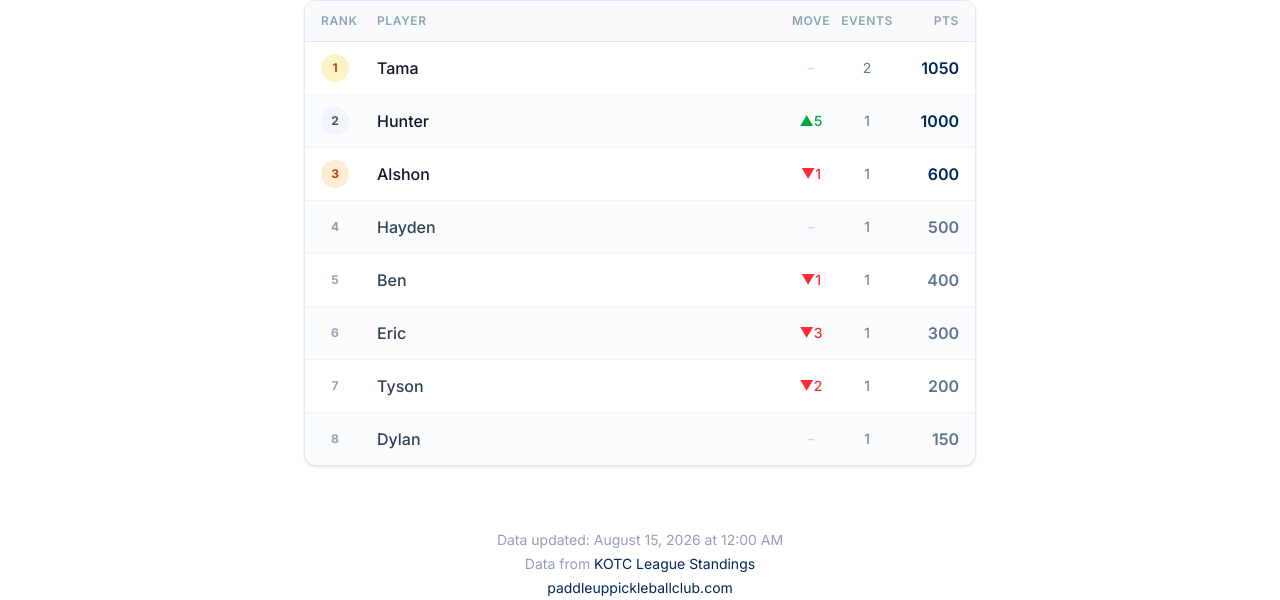
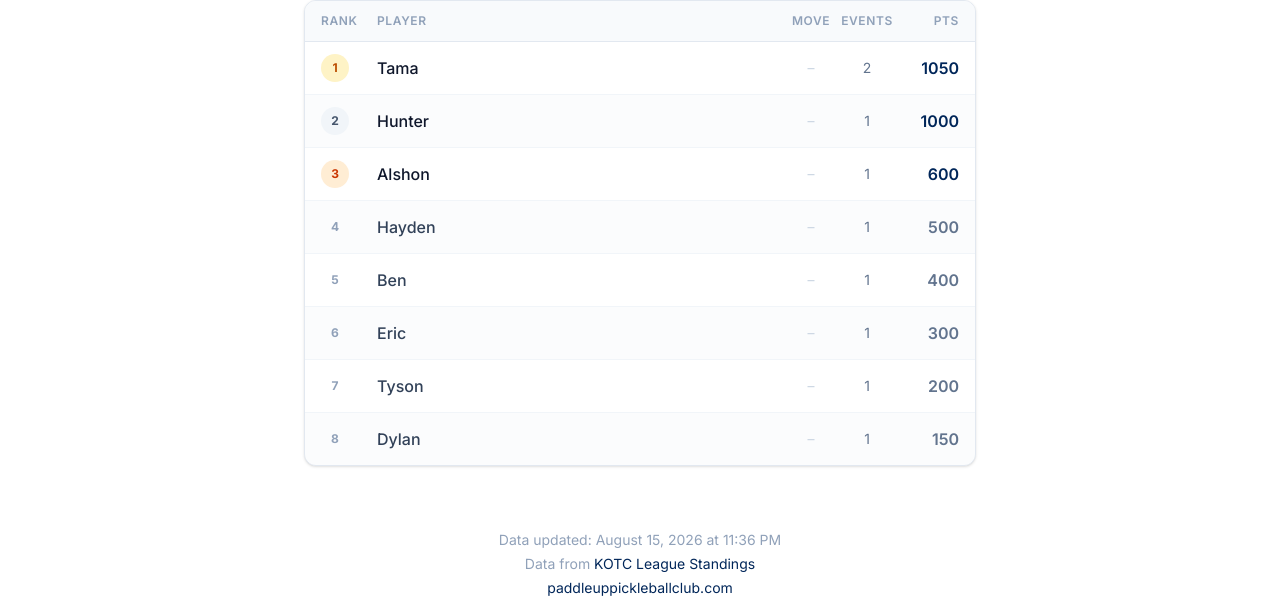
Before and after one commit to paddleup/paddleup.github.io, a React (Vite) app: page / in a window 1280 px wide. Shown: the part 234-834 px from the top of the page. Built offline with nearby package versions, Linux system fonts and the light colour scheme.

Commit message:
Scrape hourly and auto-deploy; fix sheet tab discovery

```diff
--- a/public/data/leaderboard.json
+++ b/public/data/leaderboard.json
@@ -1,36 +1,282 @@
 {
-  "scrapedAt": "2026-08-15T00:00:00.000Z",
+  "scrapedAt": "2026-08-15T23:36:27.186Z",
   "source": "https://docs.google.com/spreadsheets/d/e/2PACX-1vS3d2RVZh7OT4-wHFWvaTe0CnT3eSH-1rwGxLNyBURh8IZLThRAMXx5pd56XF6AURpWm1cDSsuhsQDj/pubhtml",
   "views": {
     "current-month": [
-      { "rank": 1, "name": "Tama", "points": 1050, "events": 2, "move": { "dir": "none", "places": 0 } },
-      { "rank": 2, "name": "Hunter", "points": 1000, "events": 1, "move": { "dir": "up", "places": 5 } },
-      { "rank": 3, "name": "Alshon", "points": 600, "events": 1, "move": { "dir": "down", "places": 1 } },
-      { "rank": 4, "name": "Hayden", "points": 500, "events": 1, "move": { "dir": "none", "places": 0 } },
-      { "rank": 5, "name": "Ben", "points": 400, "events": 1, "move": { "dir": "down", "places": 1 } },
-      { "rank": 6, "name": "Eric", "points": 300, "events": 1, "move": { "dir": "down", "places": 3 } },
-      { "rank": 7, "name": "Tyson", "points": 200, "events": 1, "move": { "dir": "down", "places": 2 } },
-      { "rank": 8, "name": "Dylan", "points": 150, "events": 1, "move": { "dir": "none", "places": 0 } }
+      {
+        "rank": 1,
+        "name": "Tama",
+        "points": 1050,
+        "events": 2,
+        "move": {
+          "dir": "none",
+          "places": 0
+        }
+      },
+      {
+        "rank": 2,
+        "name": "Hunter",
+        "points": 1000,
+        "events": 1,
+        "move": {
+          "dir": "none",
+          "places": 0
+        }
+      },
+      {
+        "rank": 3,
+        "name": "Alshon",
+        "points": 600,
+        "events": 1,
+        "move": {
+          "dir": "none",
+          "places": 0
+        }
+      },
+      {
+        "rank": 4,
+        "name": "Hayden",
+        "points": 500,
+        "events": 1,
+        "move": {
+          "dir": "none",
+          "places": 0
+        }
+      },
+      {
+        "rank": 5,
+        "name": "Ben",
+        "points": 400,
+        "events": 1,
+        "move": {
+          "dir": "none",
+          "places": 0
+        }
+      },
+      {
+        "rank": 6,
+        "name": "Eric",
+        "points": 300,
+        "events": 1,
+        "move": {
+          "dir": "none",
+          "places": 0
+        }
+      },
+      {
+        "rank": 7,
+        "name": "Tyson",
+        "points": 200,
+        "events": 1,
+        "move": {
+          "dir": "none",
+          "places": 0
+        }
+      },
+      {
+        "rank": 8,
+        "name": "Dylan",
+        "points": 150,
+        "events": 1,
+        "move": {
+          "dir": "none",
+          "places": 0
+        }
+      }
     ],
     "past-30-days": [
-      { "rank": 1, "name": "Tama", "points": 1050, "events": 2, "move": { "dir": "none", "places": 0 } },
-      { "rank": 2, "name": "Hunter", "points": 1000, "events": 1, "move": { "dir": "up", "places": 5 } },
-      { "rank": 3, "name": "Alshon", "points": 600, "events": 1, "move": { "dir": "down", "places": 1 } },
-      { "rank": 4, "name": "Hayden", "points": 500, "events": 1, "move": { "dir": "none", "places": 0 } },
-      { "rank": 5, "name": "Ben", "points": 400, "events": 1, "move": { "dir": "down", "places": 1 } },
-      { "rank": 6, "name": "Eric", "points": 300, "events": 1, "move": { "dir": "down", "places": 3 } },
-      { "rank": 7, "name": "Tyson", "points": 200, "events": 1, "move": { "dir": "down", "places": 2 } },
-      { "rank": 8, "name": "Dylan", "points": 150, "events": 1, "move": { "dir": "none", "places": 0 } }
+      {
+        "rank": 1,
+        "name": "Tama",
+        "points": 1050,
+        "events": 2,
+        "move": {
+          "dir": "none",
+          "places": 0
+        }
+      },
+      {
+        "rank": 2,
+        "name": "Hunter",
+        "points": 1000,
+        "events": 1,
+        "move": {
+          "dir": "none",
+          "places": 0
+        }
+      },
+      {
+        "rank": 3,
+        "name": "Alshon",
+        "points": 600,
+        "events": 1,
+        "move": {
+          "dir": "none",
+          "places": 0
+        }
+      },
+      {
+        "rank": 4,
+        "name": "Hayden",
+        "points": 500,
+        "events": 1,
+        "move": {
+          "dir": "none",
+          "places": 0
+        }
+      },
+      {
+        "rank": 5,
+        "name": "Ben",
+        "points": 400,
+        "events": 1,
+        "move": {
+          "dir": "none",
+          "places": 0
+        }
+      },
+      {
+        "rank": 6,
+        "name": "Eric",
+        "points": 300,
+        "events": 1,
+        "move": {
+          "dir": "none",
+          "places": 0
+        }
+      },
+      {
+        "rank": 7,
+        "name": "Tyson",
+        "points": 200,
+        "events": 1,
+        "move": {
+          "dir": "none",
+          "places": 0
+        }
+      },
+      {
+        "rank": 8,
+        "name": "Dylan",
+        "points": 150,
+        "events": 1,
+        "move": {
+          "dir": "none",
+          "places": 0
+        }
+      }
     ],
     "all-time": [
-      { "rank": 1, "name": "Tama", "points": 1050, "events": 2, "move": { "dir": "none", "places": 0 } },
-      { "rank": 2, "name": "Hunter", "points": 1000, "events": 1, "move": { "dir": "up", "places": 5 } },
-      { "rank": 3, "name": "Alshon", "points": 600, "events": 1, "move": { "dir": "down", "places": 1 } },
-      { "rank": 4, "name": "Hayden", "points": 500, "events": 1, "move": { "dir": "none", "places": 0 } },
-      { "rank": 5, "name": "Ben", "points": 400, "events": 1, "move": { "dir": "down", "places": 1 } },
-      { "rank": 6, "name": "Eric", "points": 300, "events": 1, "move": { "dir": "down", "places": 3 } },
-      { "rank": 7, "name": "Tyson", "points": 200, "events": 1, "move": { "dir": "down", "places": 2 } },
-      { "rank": 8, "name": "Dylan", "points": 150, "events": 1, "move": { "dir": "none", "places": 0 } }
+      {
+        "rank": 1,
+        "name": "Ben",
+        "points": 1400,
+        "events": 2,
+        "move": {
+          "dir": "none",
+          "places": 0
+        }
+      },
+      {
+        "rank": 2,
+        "name": "Hayden",
+        "points": 1300,
+        "events": 2,
+        "move": {
+          "dir": "none",
+          "places": 0
+        }
+      },
+      {
+        "rank": 3,
+        "name": "Tama",
+        "points": 1250,
+        "events": 3,
+        "move": {
+          "dir": "up",
+          "places": 5
+        }
+      },
+      {
+        "rank": 4,
+        "name": "Alshon",
+        "points": 1200,
+        "events": 2,
+        "move": {
+          "dir": "down",
+          "places": 1
+        }
+      },
+      {
+        "rank": 5,
+        "name": "Hunter",
+        "points": 1000,
+        "events": 1,
+        "move": {
+          "dir": "none",
+          "places": 0
+        }
+      },
+      {
+        "rank": 6,
+        "name": "Eric",
+        "points": 700,
+        "events": 2,
+        "move": {
+          "dir": "down",
+          "places": 1
+        }
+      },
+      {
+        "rank": 7,
+        "name": "Tardio",
+        "points": 500,
+        "events": 1,
+        "move": {
+          "dir": "down",
+          "places": 3
+        }
+      },
+      {
+        "rank": 8,
+        "name": "Casey",
+        "points": 300,
+        "events": 1,
+        "move": {
+          "dir": "down",
+          "places": 2
+        }
+      },
+      {
+        "rank": 9,
+        "name": "Zane",
+        "points": 250,
+        "events": 1,
+        "move": {
+          "dir": "down",
+          "places": 2
+        }
+      },
+      {
+        "rank": 10,
+        "name": "Tyson",
+        "points": 200,
+        "events": 1,
+        "move": {
+          "dir": "none",
+          "places": 0
+        }
+      },
+      {
+        "rank": 11,
+        "name": "Dylan",
+        "points": 150,
+        "events": 1,
+        "move": {
+          "dir": "none",
+          "places": 0
+        }
+      }
     ]
   }
 }
--- a/scripts/scrape.mjs
+++ b/scripts/scrape.mjs
@@ -25,15 +25,16 @@ async function fetchHtml(url) {
 }
 
 // Read the published tab menu and map each tab name to its gid.
+// Google builds the tab menu with JavaScript, so the mapping lives in a series
+// of `items.push({name: "...", ..., gid: "..."})` calls rather than in the DOM.
 function parseTabGids(html) {
-  const $ = load(html);
   const gids = {};
-  $('#sheet-menu li').each((_, li) => {
-    const name = $(li).text().trim();
-    const id = $(li).attr('id') || '';
-    const match = id.match(/^sheet-button-(\d+)$/);
-    if (name && match) gids[name] = match[1];
-  });
+  const re = /items\.push\(\{name:\s*"((?:[^"\\]|\\.)*)"[^}]*?gid:\s*"(\d+)"/g;
+  let match;
+  while ((match = re.exec(html)) !== null) {
+    const name = JSON.parse(`"${match[1]}"`);
+    gids[name] = match[2];
+  }
   return gids;
 }
 
```
Also changed, not shown: 1 other file (tests, documents, lock files or other folders).
